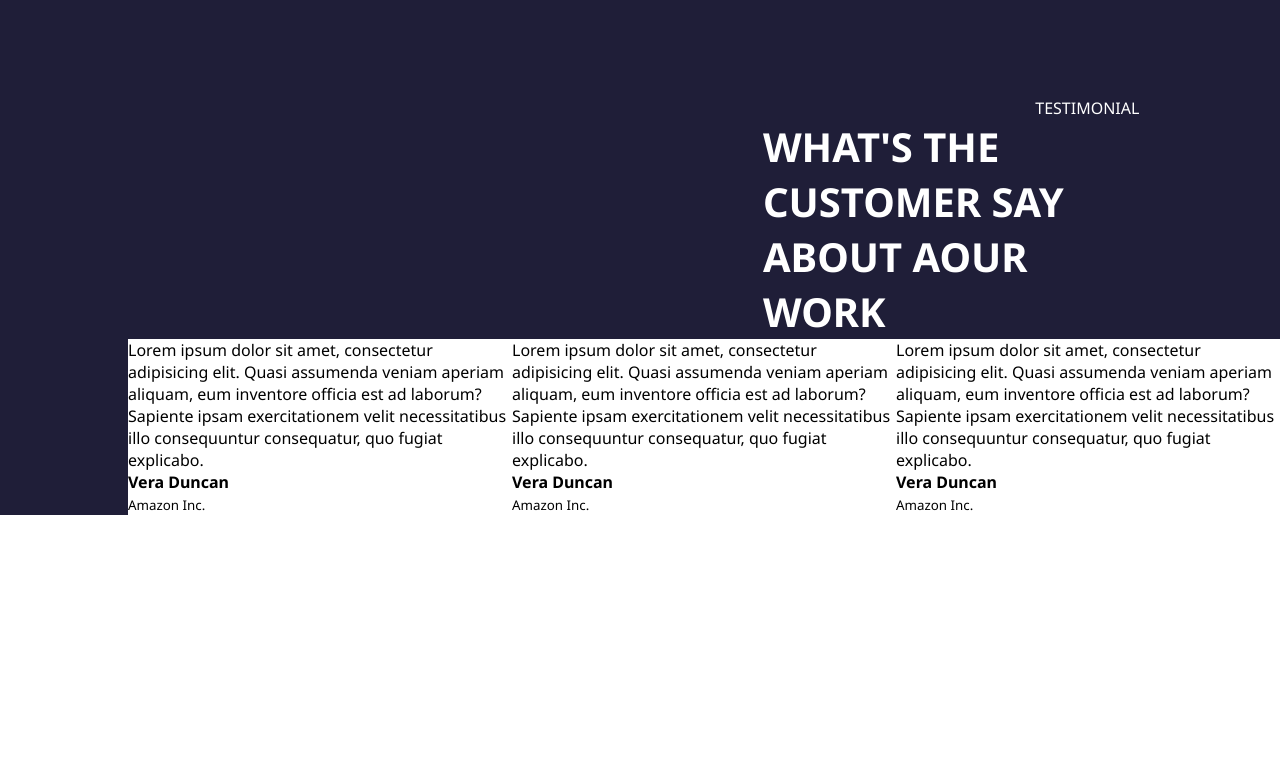
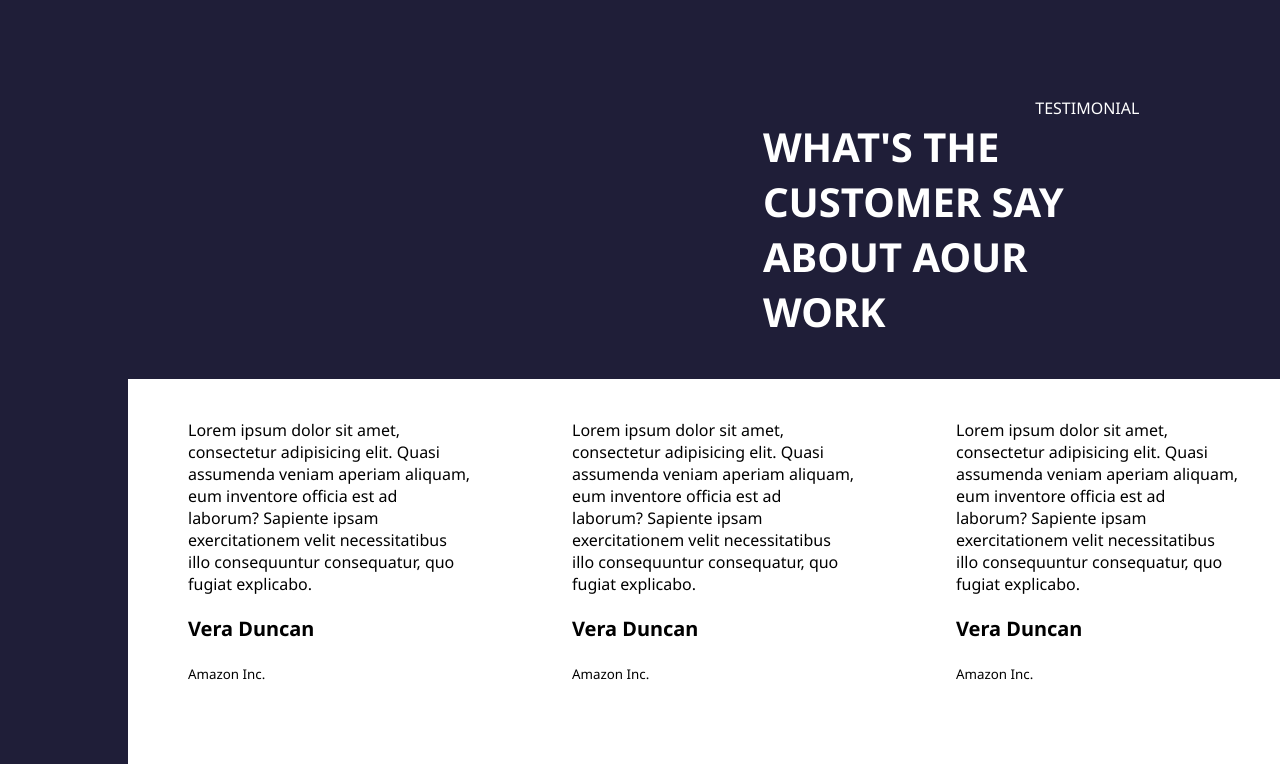
Before and after one commit to danielevergani/proj-html-vuejs, a website: page index.html in a window 1280 px wide. Shown: the part 3398-4162 px from the top of the page. Before the commit the page ends 3913 px from the top, so only its background shows below. Drawn offline with nearby package versions, Linux system fonts and the light colour scheme.

Commit message:
terminata sez customer

```diff
--- a/src/partials/_customer.scss
+++ b/src/partials/_customer.scss
@@ -38,9 +38,20 @@
         background-color: $third_bg_color;
         width: $floating_container;
         margin-left: auto;
+        margin-top: 40px;
 
         .customer__box{
             width: calc(100% / 3);
+
+            .customer__box__text{
+                padding: 40px 40px 80px 60px;
+
+                h4{
+                    font-size: 20px;
+                    margin: 20px 0;
+                }
+            }
         }
+
     }
 }
```
Also changed, not shown: dist/app.css, images/Group_7543.svg (added).
